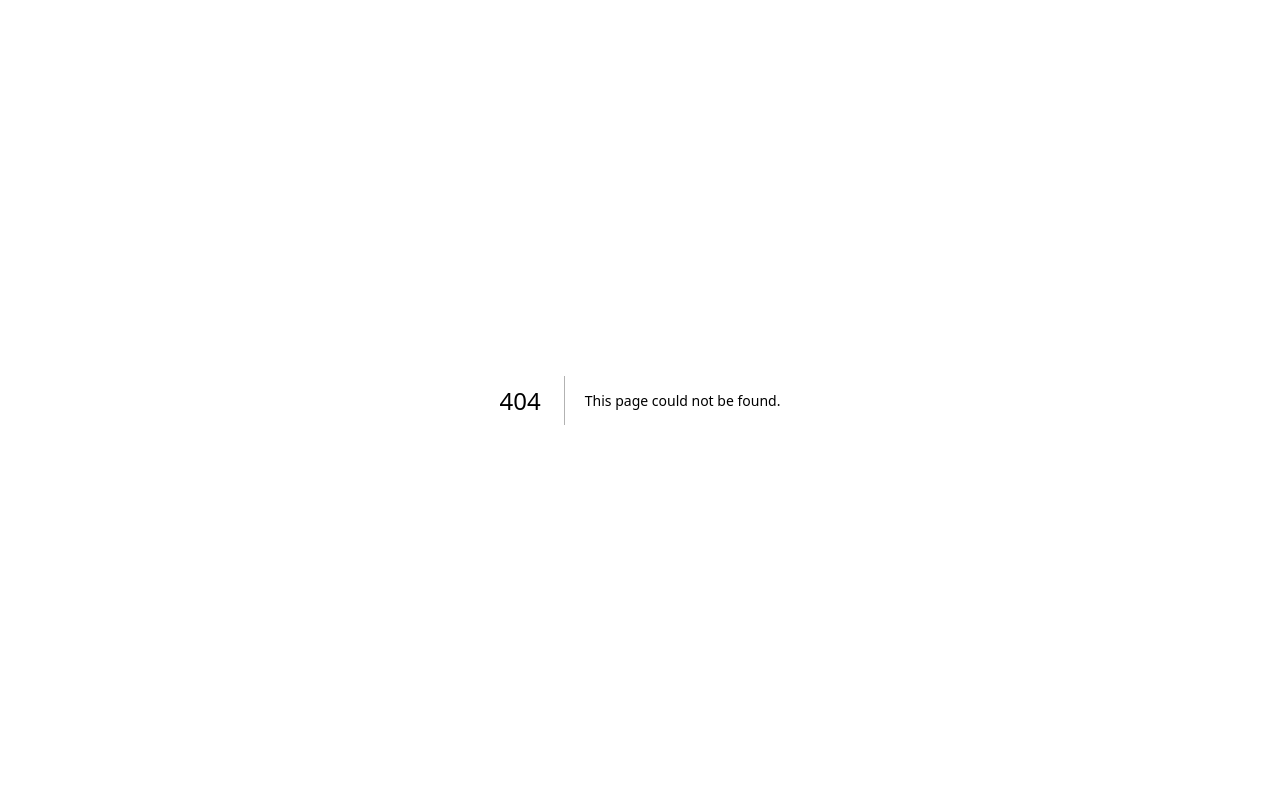
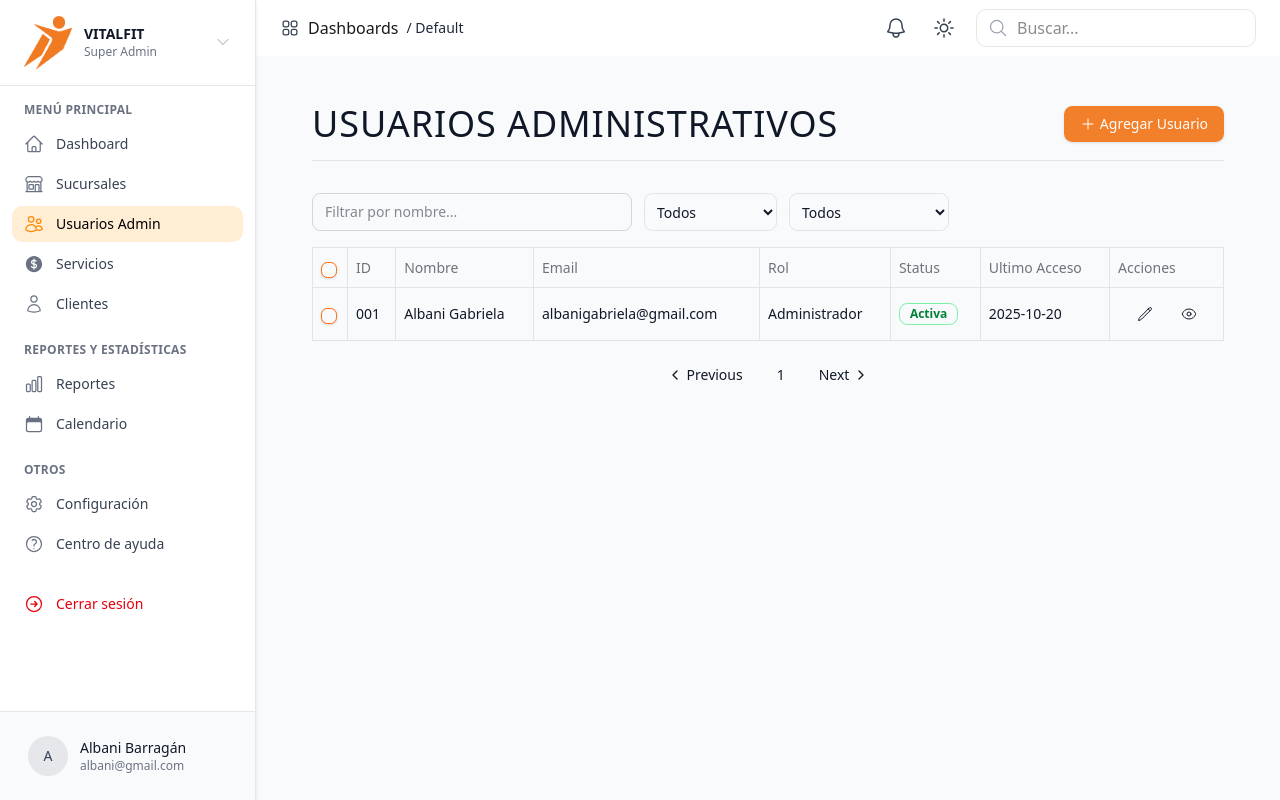
Before and after one commit to VitalFitTeam/dashboard, a Next.js app: page /users in a window 1280 px wide. Before the commit this address had no page. Built offline with nearby package versions, Linux system fonts and the light colour scheme.

Commit message:
chore: corregir use client en paneles y renombrar usuarios a users

```diff
--- a/src/components/Sidebar.tsx
+++ b/src/components/Sidebar.tsx
@@ -35,7 +35,7 @@ const navigationSections: NavSection[] = [
     items: [
       { name: "Dashboard", href: "/dashboard", icon: HomeIcon },
       { name: "Sucursales", href: "/branches", icon: BuildingStorefrontIcon },
-      { name: "Usuarios Admin", href: "/usuarios", icon: UsersIcon },
+      { name: "Usuarios Admin", href: "/users", icon: UsersIcon },
       {
         name: "Servicios",
         href: "/dashboard/promos",
--- a/src/components/branches/details/ServicesPanel.tsx
+++ b/src/components/branches/details/ServicesPanel.tsx
@@ -1,3 +1,4 @@
+"use client";
 import React, { useMemo, useState } from "react";
 import { Branches, BranchService } from "@/types/branches";
 import PanelWrapper from "./PanelWrapper";
```
Also changed, not shown: src/app/(dashboard)/users/UsersTable.tsx (renamed from src/app/(dashboard)/usuarios/UsersTable.tsx), src/app/(dashboard)/users/data.ts (renamed from src/app/(dashboard)/usuarios/data.ts), src/app/(dashboard)/users/page.tsx (renamed from src/app/(dashboard)/usuarios/page.tsx).
